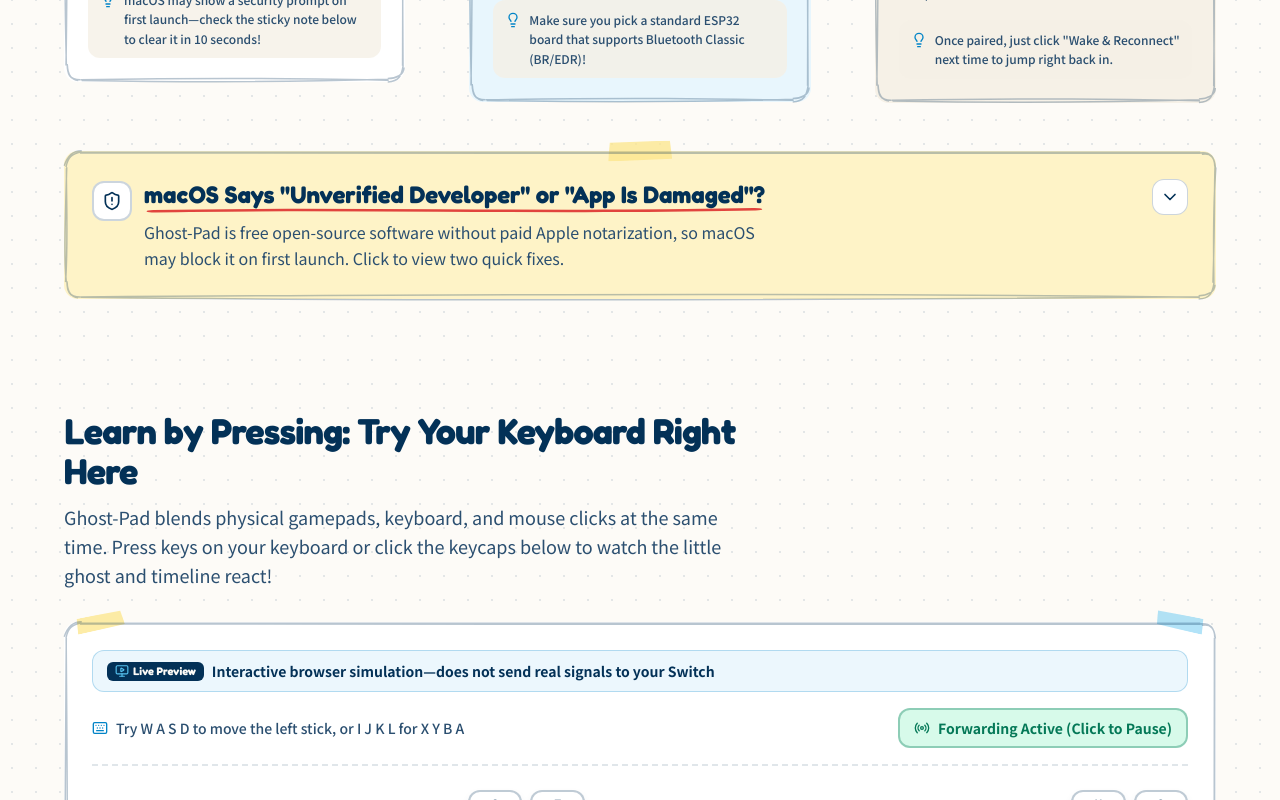
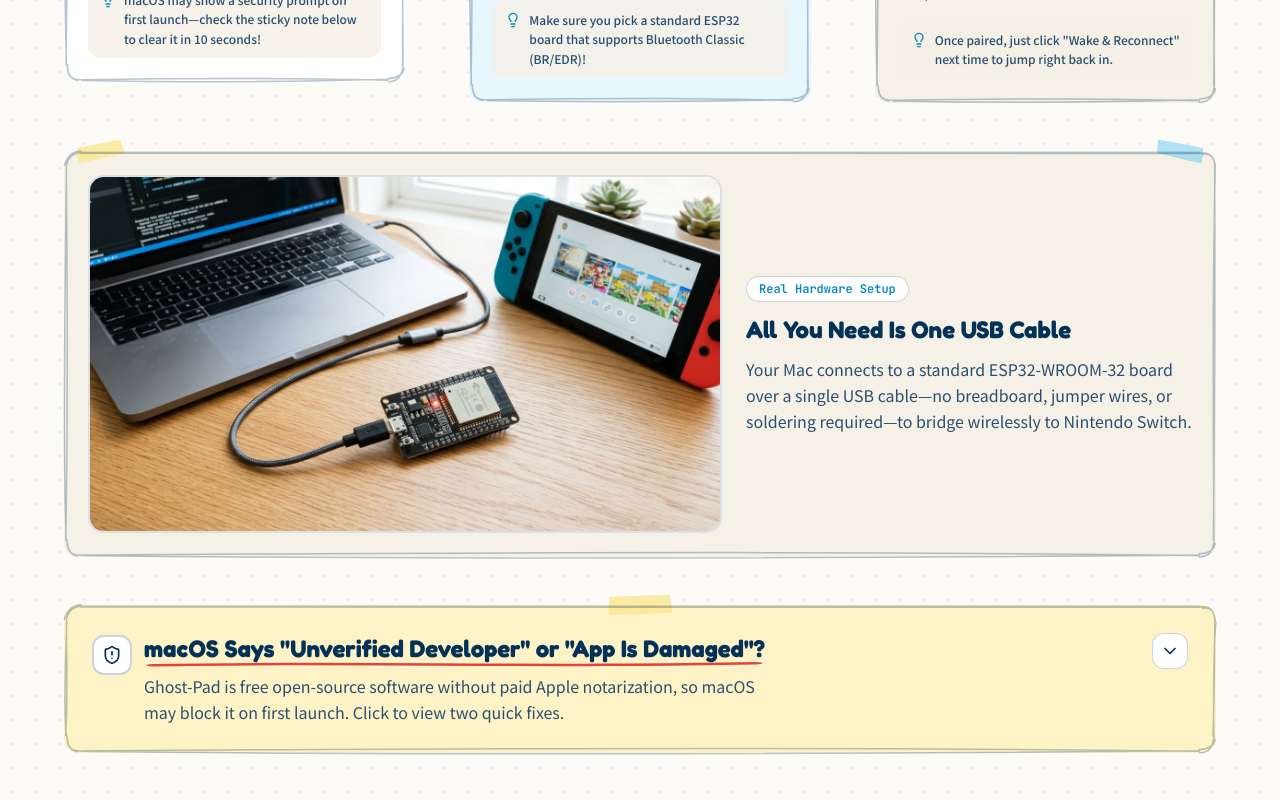
Before and after one commit to HuskyHsu/ghost-pad, a React (Vite) app in the folder website/: page / in a window 1280 px wide. Shown: the part 1500-2300 px from the top of the page. Built offline with nearby package versions, Linux system fonts and the light colour scheme; a web font is replaced by a local one.

Commit message:
feat: add hardware setup photo and content to quick start section

```diff
--- a/website/src/components/sections/QuickStartSection.tsx
+++ b/website/src/components/sections/QuickStartSection.tsx
@@ -549,6 +549,40 @@ export function QuickStartSection() {
           ))}
         </div>
 
+        {/* Real hardware setup photo slot (taped Polaroid-style card) */}
+        <div className="mt-10 sm:mt-12">
+          <SketchCard
+            tone="warm"
+            tape="corners"
+            roughBorder
+            className="p-4 sm:p-6"
+          >
+            <div className="grid grid-cols-1 items-center gap-6 lg:grid-cols-12">
+              <div className="lg:col-span-7">
+                <div className="overflow-hidden rounded-2xl border-2 border-ink/15 bg-paper-card">
+                  <img
+                    src={content.quickStart.hardwarePhoto.image}
+                    alt={content.quickStart.hardwarePhoto.alt}
+                    loading="lazy"
+                    className="aspect-video w-full object-cover"
+                  />
+                </div>
+              </div>
+              <div className="lg:col-span-5">
+                <span className="inline-flex items-center rounded-full border border-ink/20 bg-paper-card px-3 py-1 font-[family-name:var(--font-mono)] text-xs font-bold text-ghost-sky-deep">
+                  {content.quickStart.hardwarePhoto.badge}
+                </span>
+                <h3 className="mt-3 font-[family-name:var(--font-display)] text-xl font-bold text-ink sm:text-2xl">
+                  {content.quickStart.hardwarePhoto.title}
+                </h3>
+                <p className="mt-2.5 text-sm leading-relaxed text-ink-soft sm:text-base">
+                  {content.quickStart.hardwarePhoto.caption}
+                </p>
+              </div>
+            </div>
+          </SketchCard>
+        </div>
+
         {/* Prominent expandable macOS Gatekeeper hand-drawn note card */}
         <div className="mt-10 sm:mt-12">
           <SketchCard
--- a/website/src/content/en.ts
+++ b/website/src/content/en.ts
@@ -65,6 +65,13 @@ export const enContent: SiteContent = {
         tip: "Once paired, just click \"Wake & Reconnect\" next time to jump right back in.",
       },
     ],
+    hardwarePhoto: {
+      badge: "Real Hardware Setup",
+      title: "All You Need Is One USB Cable",
+      caption: "Your Mac connects to a standard ESP32-WROOM-32 board over a single USB cable—no breadboard, jumper wires, or soldering required—to bridge wirelessly to Nintendo Switch.",
+      alt: "Desk setup showing a Mac connected via USB to an ESP32 development board alongside a Nintendo Switch",
+      image: "./hardware-setup.jpg",
+    },
     macosGatekeeper: {
       title: "macOS Says \"Unverified Developer\" or \"App Is Damaged\"?",
       why: "Ghost-Pad is free open-source software without paid Apple notarization, so macOS may block it on first launch. Click to view two quick fixes.",
--- a/website/src/content/ja.ts
+++ b/website/src/content/ja.ts
@@ -65,6 +65,13 @@ export const jaContent: SiteContent = {
         tip: "一度ペアリングすれば、次回からは「手動ウェイク再接続」で一瞬でつながります。",
       },
     ],
+    hardwarePhoto: {
+      badge: "実機接続イメージ",
+      title: "必要な配線は USB ケーブル 1 本だけ",
+      caption: "Mac と標準の ESP32-WROOM-32 開発ボードを USB ケーブル 1 本でつなぐだけ。ブレッドボードやジャンパー線は不要で、Bluetooth で Nintendo Switch とつながります。",
+      alt: "Mac と ESP32 開発ボードを USB で接続し、Nintendo Switch と連携しているデスク写真",
+      image: "./hardware-setup.jpg",
+    },
     macosGatekeeper: {
       title: "macOS で「開発元を検証できない」や「壊れている」と表示されたら？",
       why: "Ghost-Pad は無料のオープンソースソフトのため、Apple の有料公証を受けておらず初回起動時にブロックされる場合があります。クリックして解除方法を見る。",
--- a/website/src/content/zh-TW.ts
+++ b/website/src/content/zh-TW.ts
@@ -77,6 +77,13 @@ export interface SiteContent {
       summary: string;
       tip: string;
     }>;
+    hardwarePhoto: {
+      badge: string;
+      title: string;
+      caption: string;
+      alt: string;
+      image: string;
+    };
     macosGatekeeper: {
       title: string;
       why: string;
@@ -296,6 +303,13 @@ export const zhTWContent: SiteContent = {
         tip: "配對成功後，下次只要點「手動喚醒重連」就能秒速接回來。",
       },
     ],
+    hardwarePhoto: {
+      badge: "實機連線參考",
+      title: "實際硬體只需要這樣接",
+      caption: "Mac 透過一條 USB 線接上標準 ESP32-WROOM-32 開發板，無需麵包板或杜邦線，即可透過藍牙連線 Nintendo Switch。",
+      alt: "Mac 透過 USB 連接 ESP32 開發板並與 Nintendo Switch 配對的桌面實拍示意圖",
+      image: "./hardware-setup.jpg",
+    },
     macosGatekeeper: {
       title: "macOS 跳出「無法驗證開發者」或「已損毀」怎麼辦？",
       why: "Ghost-Pad 是免費開源軟體，尚未付費申請 Apple 公證，首次開啟可能被系統擋下。點此查看 10 秒解除方式。",
```
Also changed, not shown: website/public/hardware-setup.jpg (added).
